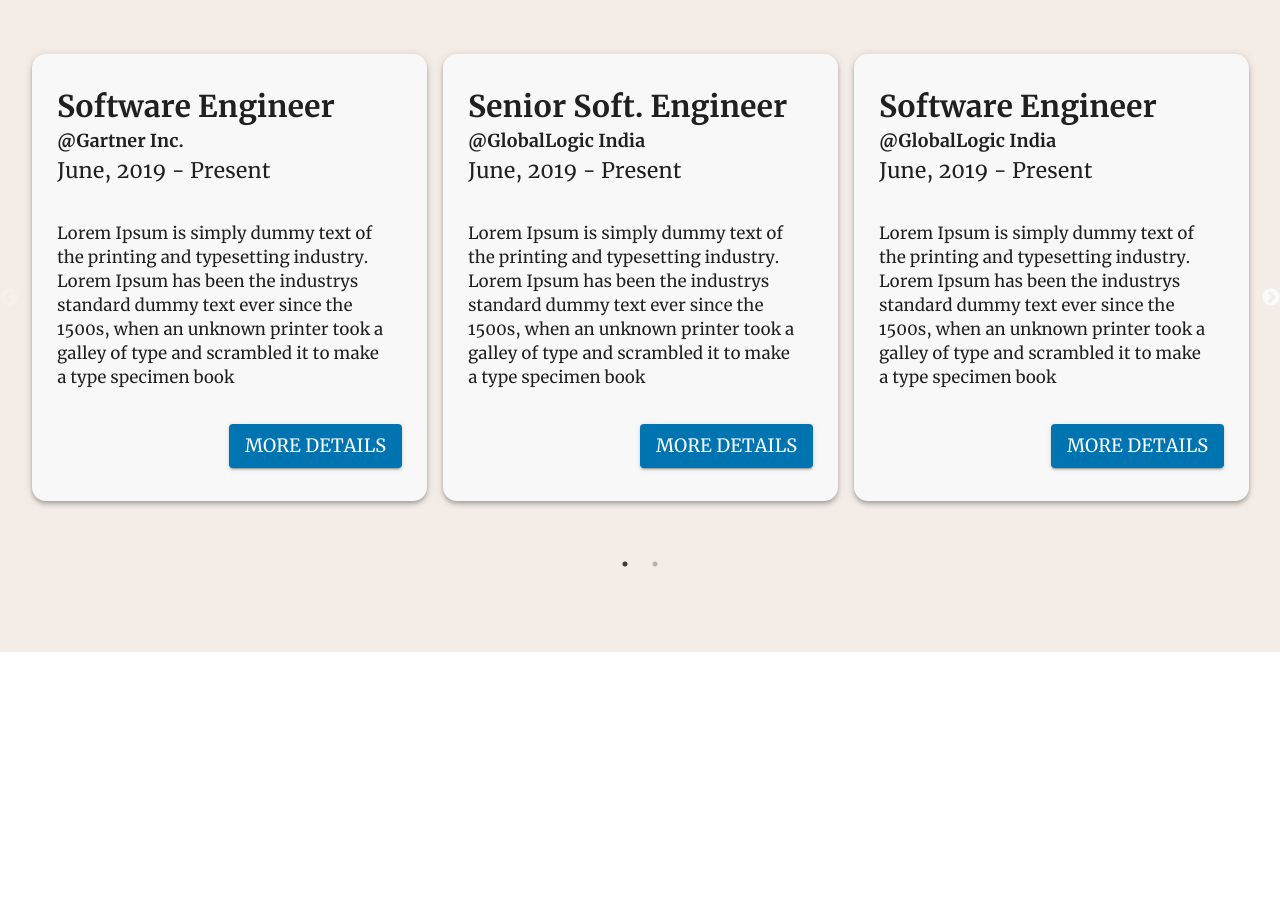
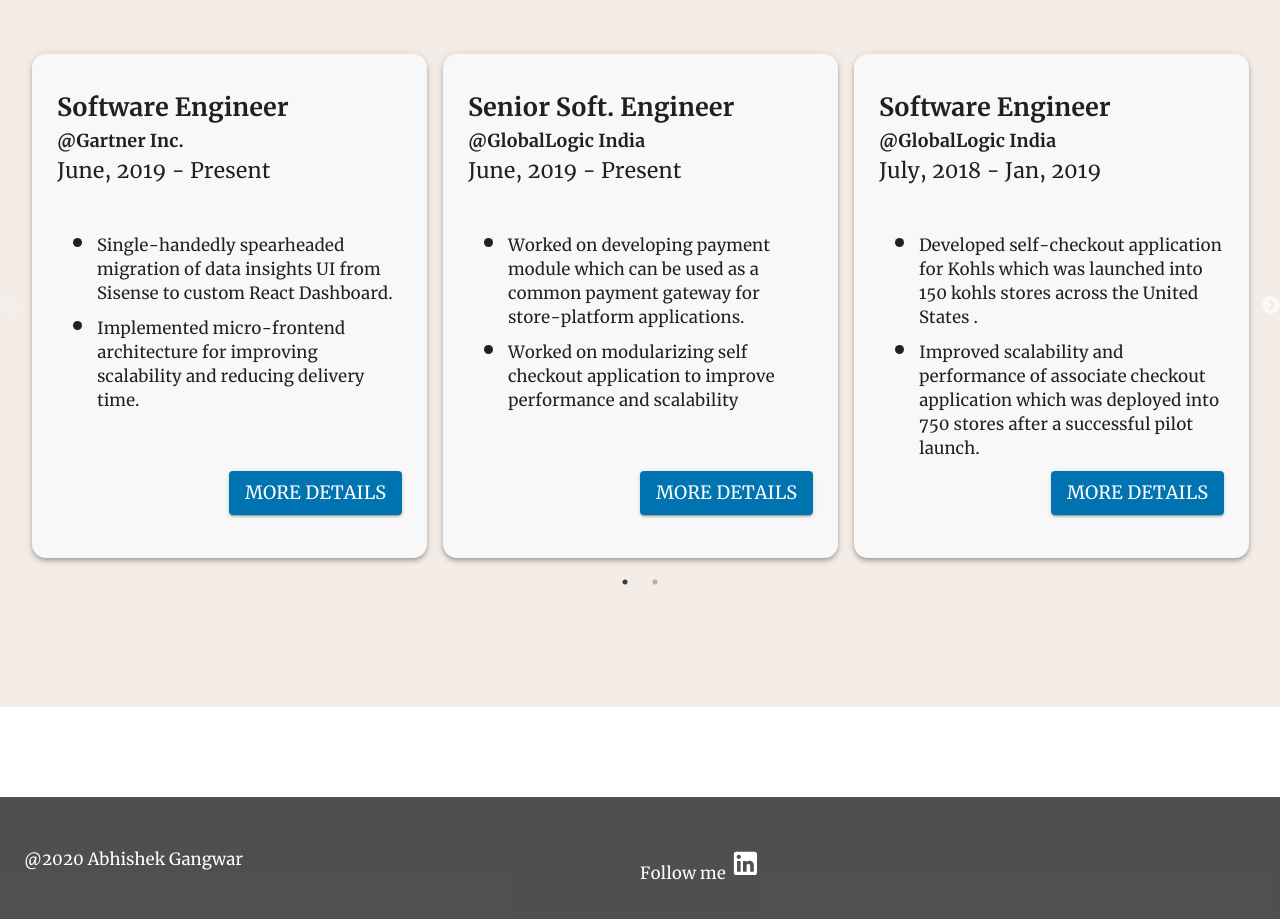
Before and after one commit to abhishekgangwar90/web-resume, a React (Create React App) app: page / in a window 1280 px wide. Shown: the part 907-1826 px from the top of the page. Before the commit the page ends 1648 px from the top, so only its background shows below. Built offline with nearby package versions, Linux system fonts and the light colour scheme.

Commit message:
feat: added changes for Scroll and experience

```diff
--- /dev/null
+++ b/src/atoms/Footer/footer-styles.tsx
@@ -0,0 +1,11 @@
+import React from 'react';
+import { styled } from '@material-ui/core';
+
+/* eslint-disable import/prefer-default-export */
+export const FooterContainer = styled(({ children, ...other }) => (
+  <div {...other}>{children}</div>
+))({
+  padding: '4% 0',
+  color: '#fff',
+  backgroundColor: 'rgb(37,36,34,0.8)',
+});
--- a/src/atoms/Footer/index.tsx
+++ b/src/atoms/Footer/index.tsx
@@ -1,5 +1,28 @@
 import React from 'react';
+import { Grid, Container, Typography } from '@material-ui/core';
+import LinkedInIcon from '@material-ui/icons/LinkedIn';
+import { FooterContainer } from './footer-styles';
 
 const Footer: React.FunctionComponent<any> = () => {
-  return <>Footer</>;
+  const d = new Date();
+  return (
+    <FooterContainer>
+      <Container>
+        <Grid container>
+          <Grid item xs={12} md={6}>
+            <Typography variant="body2">
+              @{d.getUTCFullYear()} Abhishek Gangwar
+            </Typography>
+          </Grid>
+          <Grid item xs={12} md={6}>
+            <Typography variant="body2">
+              Follow me <LinkedInIcon />
+            </Typography>
+          </Grid>
+        </Grid>
+      </Container>
+    </FooterContainer>
+  );
 };
+
+export default Footer;
--- a/src/index.css
+++ b/src/index.css
@@ -5,6 +5,10 @@
     sans-serif;
   -webkit-font-smoothing: antialiased;
   -moz-osx-font-smoothing: grayscale;
+}
+
+html {
+  scroll-behavior: smooth;
 }
 
 code {
--- a/src/molecules/ProfileAbout/profile-about.tsx
+++ b/src/molecules/ProfileAbout/profile-about.tsx
@@ -28,7 +28,7 @@
   };
 
   return (
-    <Container className={classes.container}>
+    <Container id="about" className={classes.container}>
       <Grid container className={classes.grid}>
         <Grid md={7} sm={7} xs={12} item>
           <ProfileAboutContent {...aboutConfig} />
--- /dev/null
+++ b/src/organisms/ProfileExperience/profile-experience-card.tsx
@@ -0,0 +1,67 @@
+import { Button, Typography } from '@material-ui/core';
+import React from 'react';
+import {
+  ExperienceCardContainer,
+  ExperienceCardActions,
+  ExperienceCardDetails,
+  ExperienceCardHeader,
+} from './profile-experience-styles';
+
+type Props = {
+  id: number;
+  title: string;
+  organization: string;
+  startDate: string;
+  endDate: string | null;
+  experienceDetails: Array<experienceDetail>;
+};
+
+type experienceDetail = {
+  id: number;
+  description: string;
+};
+
+const ExperienceCard: React.FunctionComponent<Props> = ({
+  id,
+  title,
+  organization,
+  startDate,
+  endDate,
+  experienceDetails,
+}: Props) => {
+  const renderExperienceDetails = () => {
+    return (
+      <ul>
+        {experienceDetails &&
+          Array.isArray(experienceDetails) &&
+          experienceDetails.map((elm) => {
+            return (
+              <li key={elm.id}>
+                <Typography variant="body2">{elm.description}</Typography>
+              </li>
+            );
+          })}
+      </ul>
+    );
+  };
+
+  return (
+    <ExperienceCardContainer>
+      <ExperienceCardHeader>
+        <Typography variant="h6">{title}</Typography>
+        <Typography variant="subtitle2">{`@${organization}`} </Typography>
+        <Typography variant="body1">
+          {startDate} - {endDate || 'Present'}
+        </Typography>
+      </ExperienceCardHeader>
+      <ExperienceCardDetails>{renderExperienceDetails()}</ExperienceCardDetails>
+      <ExperienceCardActions>
+        <Button variant="contained" color="primary">
+          More Details
+        </Button>
+      </ExperienceCardActions>
+    </ExperienceCardContainer>
+  );
+};
+
+export default ExperienceCard;
--- a/src/organisms/ProfileExperience/profile-experience-styles.tsx
+++ b/src/organisms/ProfileExperience/profile-experience-styles.tsx
@@ -1,30 +1,55 @@
 /* eslint-disable import/prefer-default-export */
 import React from 'react';
-import { Container, Paper, styled, withStyles } from '@material-ui/core';
+import { Card, Container, Paper, styled, withStyles } from '@material-ui/core';
 
 export const ExperienceContainer = styled(({ children, ...other }) => (
   <div {...other}>{children}</div>
 ))({
   margin: '7% 0',
-  padding: '8% 0',
+  padding: '8% 0 11% 0',
   backgroundColor: '#f4ece6',
 });
 
 export const ExperienceContent = withStyles(() => ({}))(Container);
 
-// export const ExperienceCardContainer = styled(({ children, ...other }) => (
-//   <div {...other}>{children}</div>
-// ))({
-//   padding: '6%',
-//   margin: '2%',
-//   backgroundColor: '#e6dace',
-// });
+export const CarouselContainer = styled(({ children, ...other }) => (
+  <div {...other}>{children}</div>
+))({
+  paddingTop: '4%',
+});
 
 export const ExperienceCardContainer = withStyles({
   root: {
+    display: 'flex',
+    flexDirection: 'column',
+    height: 'calc(29rem + 5vmin)',
     padding: '8% 6%',
     margin: '2%',
     backgroundColor: '#f8f8f8',
     borderRadius: '14px',
   },
-})((props) => <Paper elevation={4} {...props} />);
+})((props) => <Card elevation={4} {...props} />);
+
+export const ExperienceCardHeader = styled(({ children, ...other }) => (
+  <div {...other}>{children}</div>
+))({
+  display: 'flex',
+  flexDirection: 'column',
+  height: '25%',
+});
+
+export const ExperienceCardDetails = styled(({ children, ...other }) => (
+  <div {...other}>{children}</div>
+))({
+  display: 'flex',
+  height: '60%',
+});
+
+export const ExperienceCardActions = styled(({ children, ...other }) => (
+  <div {...other}>{children}</div>
+))({
+  display: 'flex',
+  justifyContent: 'flex-end',
+  alignItems: 'center',
+  height: '15%',
+});
--- a/src/organisms/ProfileExperience/profile-experience.tsx
+++ b/src/organisms/ProfileExperience/profile-experience.tsx
@@ -1,11 +1,12 @@
-import { Container, Grid, Paper, Typography } from '@material-ui/core';
 import React from 'react';
+import { Typography } from '@material-ui/core';
 import Carousel from '../../atoms/Carousel';
 import {
+  CarouselContainer,
   ExperienceContainer,
   ExperienceContent,
 } from './profile-experience-styles';
-import ExperienceCard from './profile-experince-card';
+import ExperienceCard from './profile-experience-card';
 
 type Props = {
   experienceConfig: config;
@@ -13,23 +14,23 @@
 
 type config = {
   title: string;
-  experienceDetails: Array<any>;
+  experienceData: Array<any>;
 };
 
 const ProfileExperience: React.FunctionComponent<Props> = ({
   experienceConfig,
 }: Props) => {
   return (
-    <ExperienceContainer>
+    <ExperienceContainer id="experience">
       <ExperienceContent>
         <Typography variant="h3">{experienceConfig.title}</Typography>
-        <div style={{ paddingTop: '4%' }}>
+        <CarouselContainer>
           <Carousel>
-            {experienceConfig.experienceDetails.map((elm) => {
+            {experienceConfig.experienceData.map((elm) => {
               return <ExperienceCard key={elm.id} {...elm} />;
             })}
           </Carousel>
-        </div>
+        </CarouselContainer>
       </ExperienceContent>
     </ExperienceContainer>
   );
--- a/src/organisms/ProfileExperience/profile-experince-card.tsx
+++ /dev/null
@@ -1,47 +0,0 @@
-import { Button, Typography } from '@material-ui/core';
-import React from 'react';
-import { ExperienceCardContainer } from './profile-experience-styles';
-
-type Props = {
-  id: number;
-  title: string;
-  organization: string;
-  startDate: string;
-  endDate: string | null;
-  details: string;
-};
-
-const ExperienceCard: React.FunctionComponent<Props> = ({
-  id,
-  title,
-  organization,
-  startDate,
-  endDate,
-  details,
-}: Props) => {
-  return (
-    <ExperienceCardContainer>
-      <Typography variant="h5">{title}</Typography>
-      <Typography variant="subtitle2">{`@${organization}`} </Typography>
-      <Typography variant="body1">
-        {startDate} - {endDate || 'Present'}
-      </Typography>
-      <Typography style={{ padding: '10% 4% 0 0' }} variant="body2">
-        {details}
-      </Typography>
-      <div
-        style={{
-          paddingTop: '10%',
-          display: 'flex',
-          justifyContent: 'flex-end',
-        }}
-      >
-        <Button variant="contained" color="primary">
-          More Details
-        </Button>
-      </div>
-    </ExperienceCardContainer>
-  );
-};
-
-export default ExperienceCard;
--- a/src/pages/Profile/Profile.tsx
+++ b/src/pages/Profile/Profile.tsx
@@ -7,6 +7,7 @@
 const ProfileExperience = React.lazy(
   () => import('../../organisms/ProfileExperience')
 );
+const Footer = React.lazy(() => import('../../atoms/Footer'));
 
 interface Props {
   history: any;
@@ -32,6 +33,9 @@
       <Suspense fallback={<div />}>
         <ProfileExperience experienceConfig={config.experience} />
       </Suspense>
+      <Suspense fallback={<div />}>
+        <Footer />
+      </Suspense>
     </div>
   );
 };
--- a/src/pages/Profile/profile-config.tsx
+++ b/src/pages/Profile/profile-config.tsx
@@ -12,21 +12,25 @@
         id: 1,
         name: 'home',
         title: 'Home',
+        targetId: 'about',
       },
       {
         id: 2,
         name: 'experience',
         title: 'Experience',
+        targetId: 'experience',
       },
       {
         id: 3,
         name: 'skills',
         title: 'Skills',
+        targetId: 'skills',
       },
       {
         id: 4,
         name: 'contact',
         title: 'Contact',
+        targetId: 'contact',
       },
     ],
   },
@@ -56,15 +60,35 @@
   },
   experience: {
     title: 'Experience',
-    experienceDetails: [
+    experienceData: [
       {
         id: 1,
         title: 'Software Engineer',
         organization: 'Gartner Inc.',
         startDate: 'June, 2019',
         endDate: null,
-        details:
-          'Lorem Ipsum is simply dummy text of the printing and typesetting industry. Lorem Ipsum has been the industrys standard dummy text ever since the 1500s, when an unknown printer took a galley of type and scrambled it to make a type specimen book',
+        experienceDetails: [
+          {
+            id: 1,
+            description: `Single-handedly spearheaded migration of data insights UI from Sisense to custom React Dashboard.`,
+          },
+          {
+            id: 2,
+            description:
+              'Implemented micro-frontend architecture for improving scalability and reducing delivery time.',
+          },
+        ],
+        extendedDetails: [
+          {
+            id: 1,
+            description: `Single-handedly spearheaded migration of data insights UI from Sisense, which saved $65000/year of Subscription money and increased project revenue by 85%.`,
+          },
+          {
+            id: 2,
+            description:
+              'Implemented micro-frontend architecture for improving scalability and reducing delivery time.',
+          },
+        ],
       },
       {
         id: 2,
@@ -72,26 +96,68 @@
         organization: 'GlobalLogic India',
         startDate: 'June, 2019',
         endDate: null,
-        details:
-          'Lorem Ipsum is simply dummy text of the printing and typesetting industry. Lorem Ipsum has been the industrys standard dummy text ever since the 1500s, when an unknown printer took a galley of type and scrambled it to make a type specimen book',
+        experienceDetails: [
+          {
+            id: 1,
+            description:
+              'Worked on developing payment module which can be used as a common payment gateway for store-platform applications.',
+          },
+          {
+            id: 2,
+            description:
+              'Worked on modularizing self checkout application to improve performance and scalability',
+          },
+        ],
       },
       {
         id: 3,
         title: 'Software Engineer',
         organization: 'GlobalLogic India',
-        startDate: 'June, 2019',
-        endDate: null,
-        details:
-          'Lorem Ipsum is simply dummy text of the printing and typesetting industry. Lorem Ipsum has been the industrys standard dummy text ever since the 1500s, when an unknown printer took a galley of type and scrambled it to make a type specimen book',
+        startDate: 'July, 2018',
+        endDate: 'Jan, 2019',
+        experienceDetails: [
+          {
+            id: 1,
+            description:
+              'Developed self-checkout application for Kohls which was launched into 150 kohls stores across the United States .',
+          },
+          {
+            id: 2,
+            description:
+              'Improved scalability and performance of associate checkout application which was deployed into 750 stores after a successful pilot launch.',
+          },
+        ],
       },
       {
         id: 4,
         title: 'Associate Soft. Engineer',
         organization: 'GlobalLogic India',
-        startDate: 'June, 2019',
-        endDate: null,
-        details:
-          'Lorem Ipsum is simply dummy text of the printing and typesetting industry. Lorem Ipsum has been the industrys standard dummy text ever since the 1500s, when an unknown printer took a galley of type and scrambled it to make a type specimen book',
+        startDate: 'October, 2016',
+        endDate: 'July, 2018',
+        experienceDetails: [
+          {
+            id: 1,
+            description:
+              'Developed Associate checkout application for IOS Platform using Angular and Ionic, which allows an associate to process products and payments.',
+          },
+          {
+            id: 2,
+            description:
+              'Worked on modularizing associate checkout application using NGRx, Redux, and Rxjs.',
+          },
+        ],
+        extendedDetails: [
+          {
+            id: 1,
+            description:
+              'Developed Associate checkout application for IOS Platform which was launched into 150 Kohls stores in pilot phase which was used to place approx. 10,000 orders during the festive time.',
+          },
+          {
+            id: 2,
+            description:
+              'Improved scalability and performance of associate checkout application which was deployed into 750 stores after a successful pilot launch.',
+          },
+        ],
       },
     ],
   },
```
Also changed, not shown: src/molecules/ProfileHeader/profile-header.tsx (+12 -1 lines).
